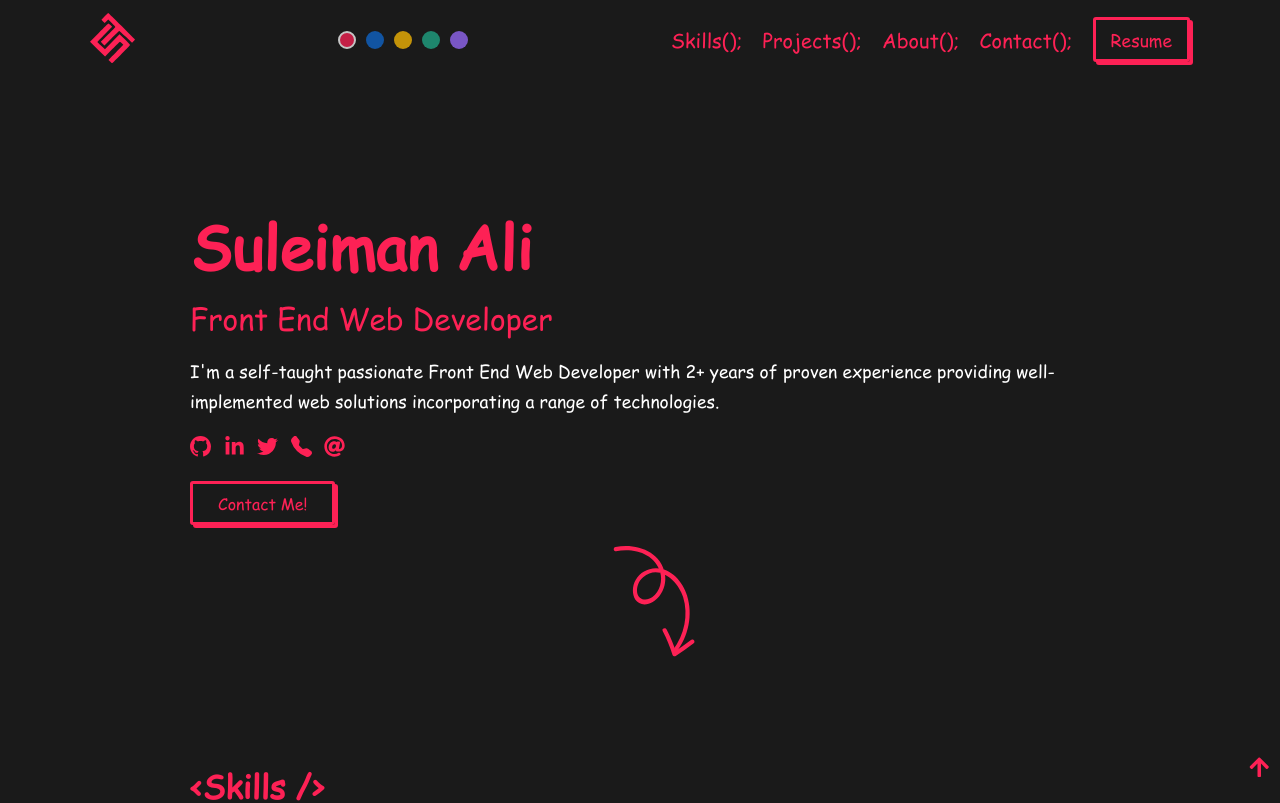
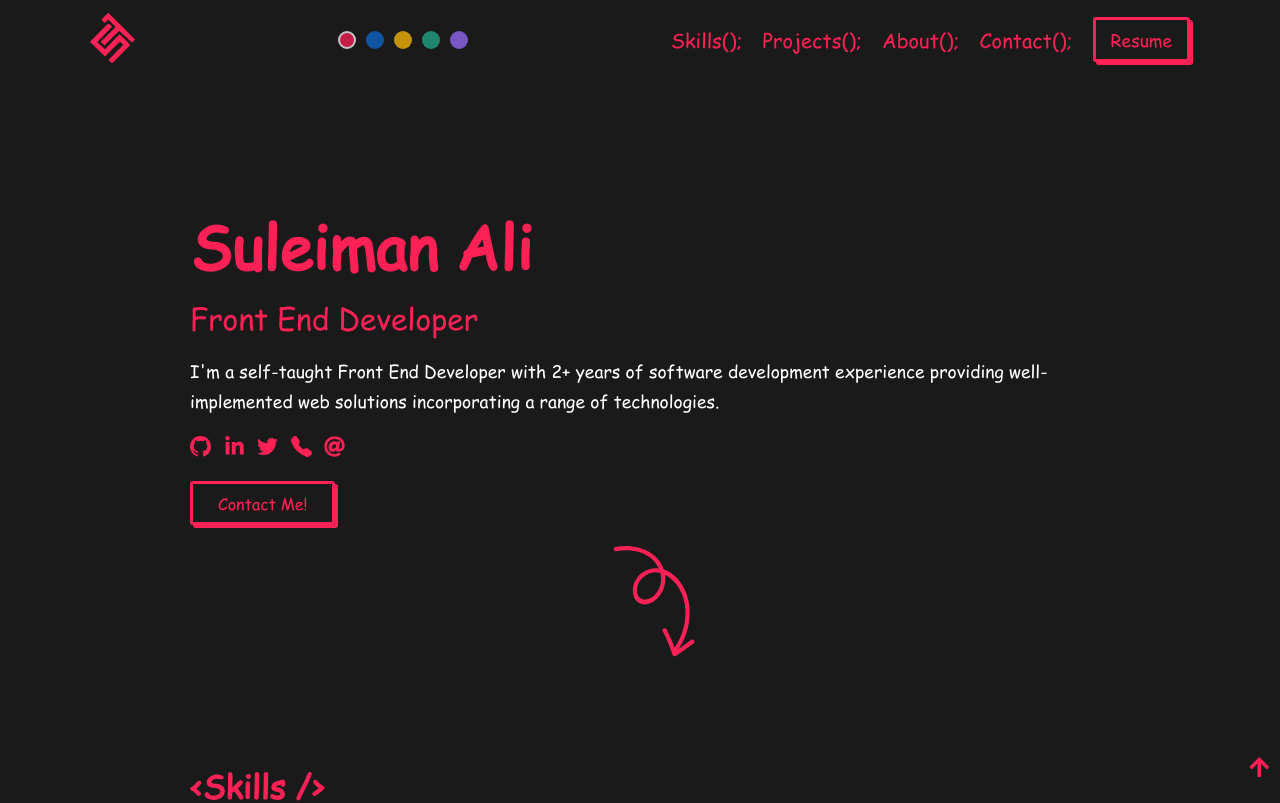
Before and after one commit to Suleiman-Ali/portfolio, a React (Create React App) app: page / in a window 1280 px wide. Shown: the top 803 px of the page. Built offline with nearby package versions, Linux system fonts and the light colour scheme.

Commit message:
Update Details

```diff
--- a/src/components/Intro.tsx
+++ b/src/components/Intro.tsx
@@ -19,11 +19,11 @@ function Intro(): JSX.Element {
           Suleiman Ali
         </m.h1>
         <m.p className="intro__title" {...animate(0.5)}>
-          Front End Web Developer
+          Front End Developer
         </m.p>
         <m.p className="intro__text" {...animate(0.6)}>
-          I'm a self-taught passionate Front End Web Developer with 2+ years of
-          proven experience providing well-implemented web solutions
+          I'm a self-taught Front End Developer with 2+ years of software
+          development experience providing well-implemented web solutions
           incorporating a range of technologies.
         </m.p>
         <SideLinks />
```
